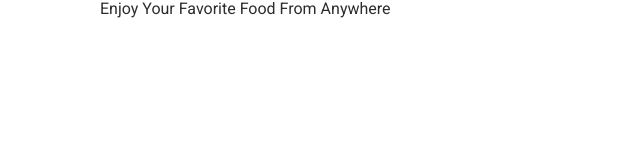
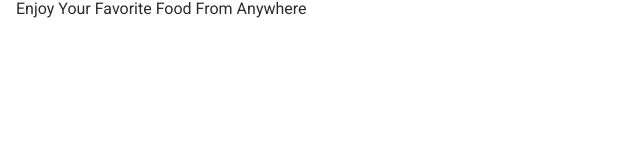
Before and after one commit to Sandro-it/Food-delivery-service, a website built with Vite: page src/index.html in a window 1280 px wide. Shown: the whole page, without its empty margins (0-640 px from the left). Built offline with nearby package versions, Linux system fonts and the light colour scheme.

Commit message:
Update base.css

```diff
--- a/src/css/base.css
+++ b/src/css/base.css
@@ -88,8 +88,8 @@ img {
 @media screen and (min-width: 1280px) {
   .container {
     max-width: 1280px;
-    padding-left: 100px;
-    padding-right: 100px;
+    padding-left: 16px;
+    padding-right: 16px;
   }
 }
 
```
